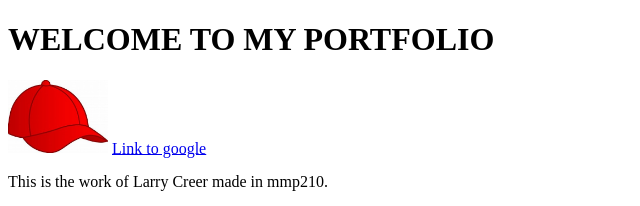
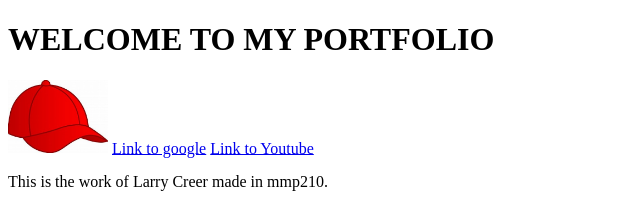
Before and after one commit to larryvitals/larryvitals.github.io, a plain HTML site: page mmp210larry/index.html in a window 1280 px wide. Shown: the top 206 px of the page, without its empty margins (0-640 px from the left). Drawn offline with Linux system fonts and the light colour scheme.

Commit message:
Update index.html

```diff
--- a/mmp210larry/index.html
+++ b/mmp210larry/index.html
@@ -12,6 +12,7 @@
 </H1>
 <img id="doggie"src="hat.jpg" alt="photo of a red hat">
 <a href="http://www.google.com">Link to google</a>
+<a href="http://www.youtube.com">Link to Youtube</a>
 <p>
 This is the work of Larry Creer made in mmp210.
 </p>
```
